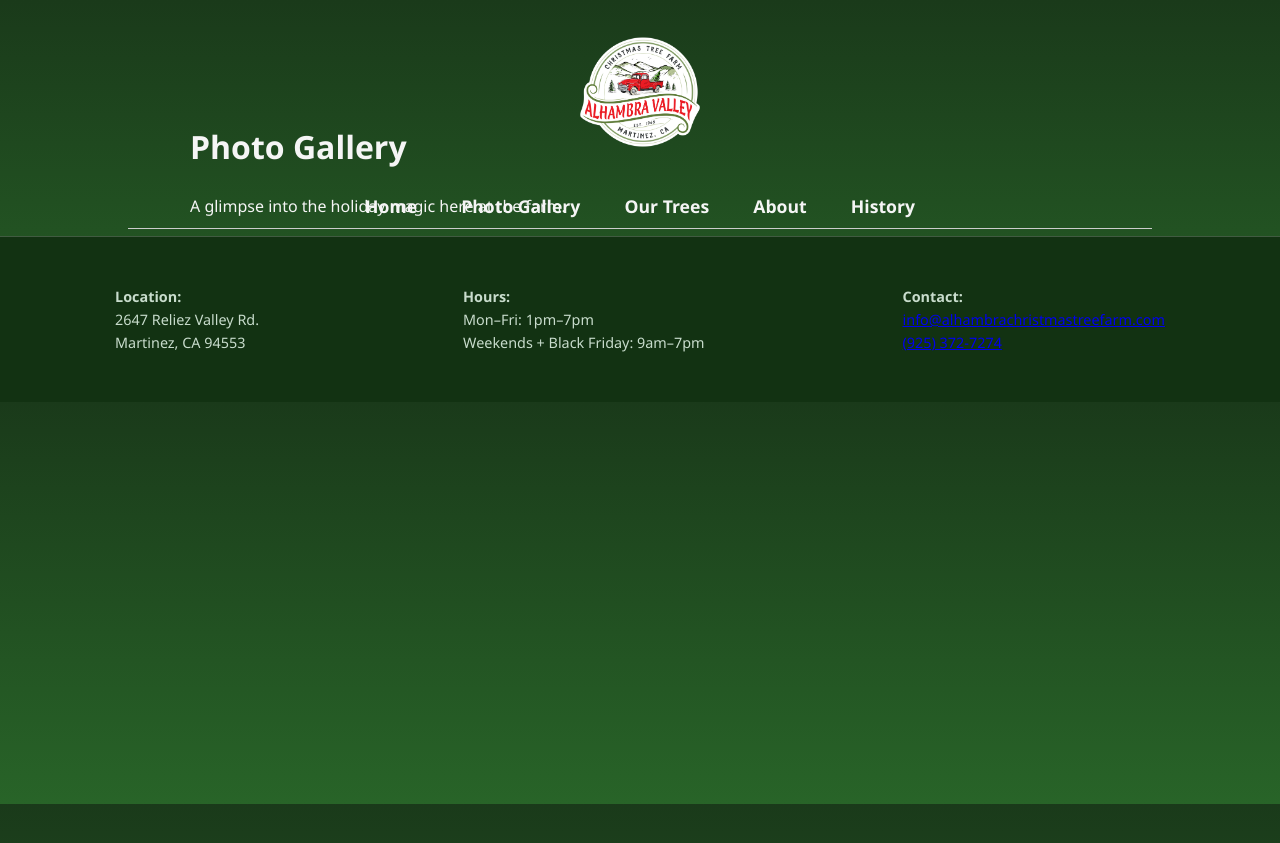
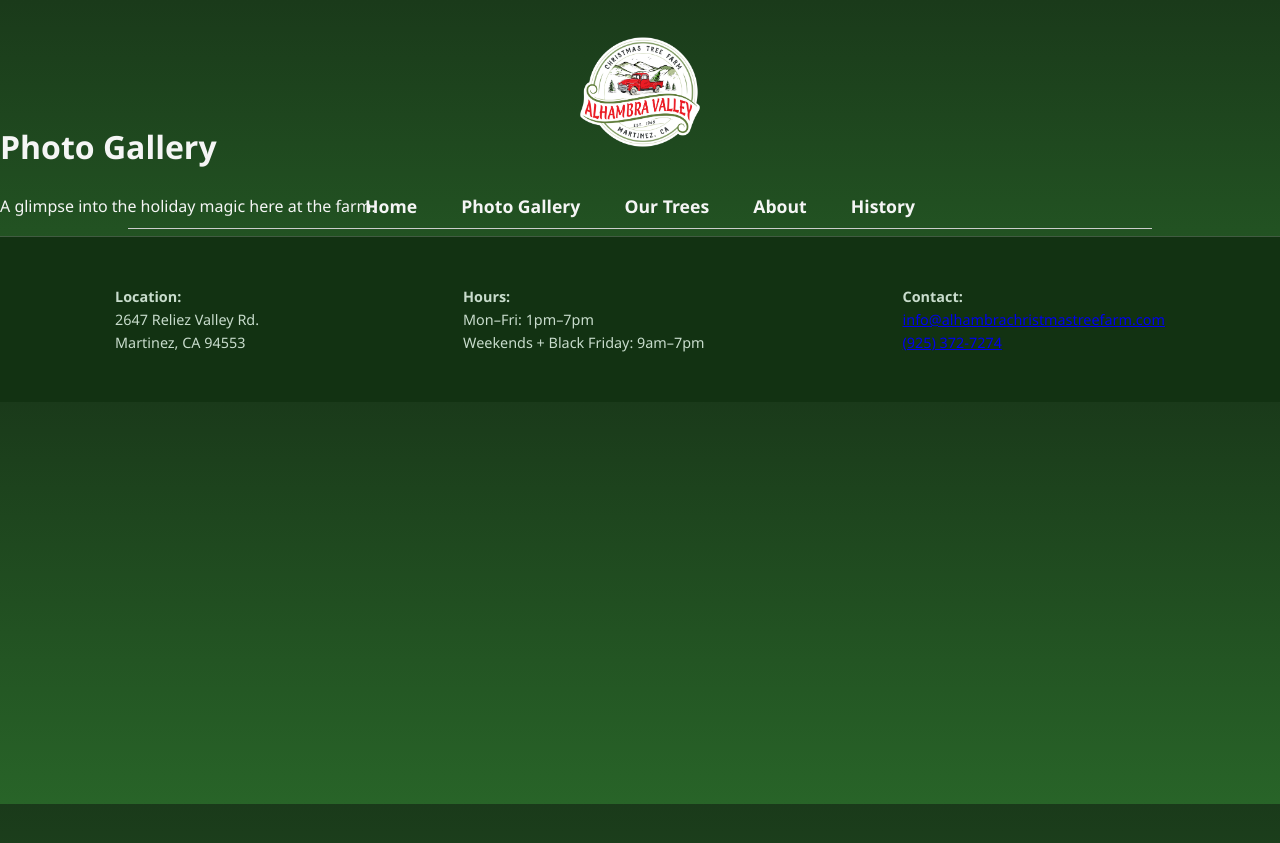
Before and after one commit to schebs/alhambrachristmastreefarm.com, a Jekyll site: the page built from photo-gallery.md, in a window 1280 px wide. Shown: the top 843 px of the page. Built offline with Jekyll 4.4.1, drawn with Linux system fonts in a browser that asks for light colours.

Commit message:
Update style.css

```diff
--- a/assets/css/style.css
+++ b/assets/css/style.css
@@ -9,44 +9,50 @@
   padding: 0;
   line-height: 1.6;
 }
-main {
-  max-width: 900px;
-  margin: 0 auto;
-  padding: 0;
+
+/* ensure content sits below fixed header */
+main,
+.hero-landing {
+  padding-top: 100px; /* adjust for header height */
 }
 
 /* ——————————————
-   Hero Landing (Full‑Screen)
+   Hero Landing (Full-Screen)
    —————————————— */
 .hero-landing {
   position: relative;
   width: 100%;
   height: 100vh;
- /* absolute path so CSS doesn’t need Liquid processing */
-  background: url('/alhambra-tree-farm/assets/images/hero.jpg')
+  /* absolute path so CSS doesn’t need Liquid processing */
+  background: url('/alhambra-tree-farm/assets/images/hero.jpg') center/cover no-repeat;
+  background-size: cover;
   display: flex;
   align-items: center;
   justify-content: center;
 }
+
 .hero-content {
   text-align: center;
   padding: 0 1rem;
 }
+
 .hero-content p {
   font-size: 2rem;
   font-weight: bold;
   margin-bottom: 1.5rem;
   text-shadow: 0 2px 6px rgba(0,0,0,0.5);
 }
+
 .scroll-down {
   font-size: 2rem;
+  color: #f5f5f5;
+  text-decoration: none;
   animation: bounce 2s infinite;
-  text-decoration: none;
-  color: #f5f5f5;
 }
+
 @keyframes bounce {
-  0%,100% { transform: translateY(0) }
-  50%     { transform: translateY(10px) }
+  0%, 100% { transform: translateY(0) }
+  50%      { transform: translateY(10px) }
 }
 
 /* ——————————————
@@ -61,23 +67,28 @@
   z-index: 1000;
   padding: 1rem 0;
 }
+
 .site-header.scrolled {
   background: rgba(40, 100, 40, 0.95);
   box-shadow: 0 2px 6px rgba(0,0,0,0.2);
 }
 
-/* ensure content sits below fixed header */
-main,
-.hero-landing {
-  padding-top: 100px;
-}
-
 /* ——————————————
    Header & Nav styling
    —————————————— */
-header { text-align: center; }
-header img { max-width: 200px; }
-nav { margin: 1rem 0; }
+header {
+  text-align: center;
+}
+
+header img {
+  max-width: 200px;
+  height: auto;
+}
+
+nav {
+  margin: 1rem 0;
+}
+
 nav a {
   margin: 0 1.25rem;
   color: #f5f5f5;
@@ -85,7 +96,11 @@
   font-weight: 600;
   font-size: 1.1rem;
 }
-nav a:hover { text-decoration: underline; }
+
+nav a:hover {
+  text-decoration: underline;
+}
+
 hr {
   width: 80%;
   margin: 0.5rem auto 1.5rem;
@@ -103,16 +118,21 @@
   margin: 3rem 0;
   flex-wrap: wrap;
 }
+
 .section img {
   width: 300px;
   border-radius: 8px;
   box-shadow: 0 4px 8px rgba(0,0,0,0.2);
 }
+
 .section-text {
   flex: 1;
   min-width: 280px;
 }
-h2 { color: #e9f5ec }
+
+h2 {
+  color: #e9f5ec;
+}
 
 /* ——————————————
    Footer
@@ -127,7 +147,12 @@
   font-size: 0.9rem;
   border-top: 1px solid rgba(255,255,255,0.2);
 }
-footer div { margin: 1rem; min-width: 150px; }
+
+footer div {
+  margin: 1rem;
+  min-width: 150px;
+}
+
 .social a {
   margin: 0 0.5rem;
   color: #c8dccc;
```
